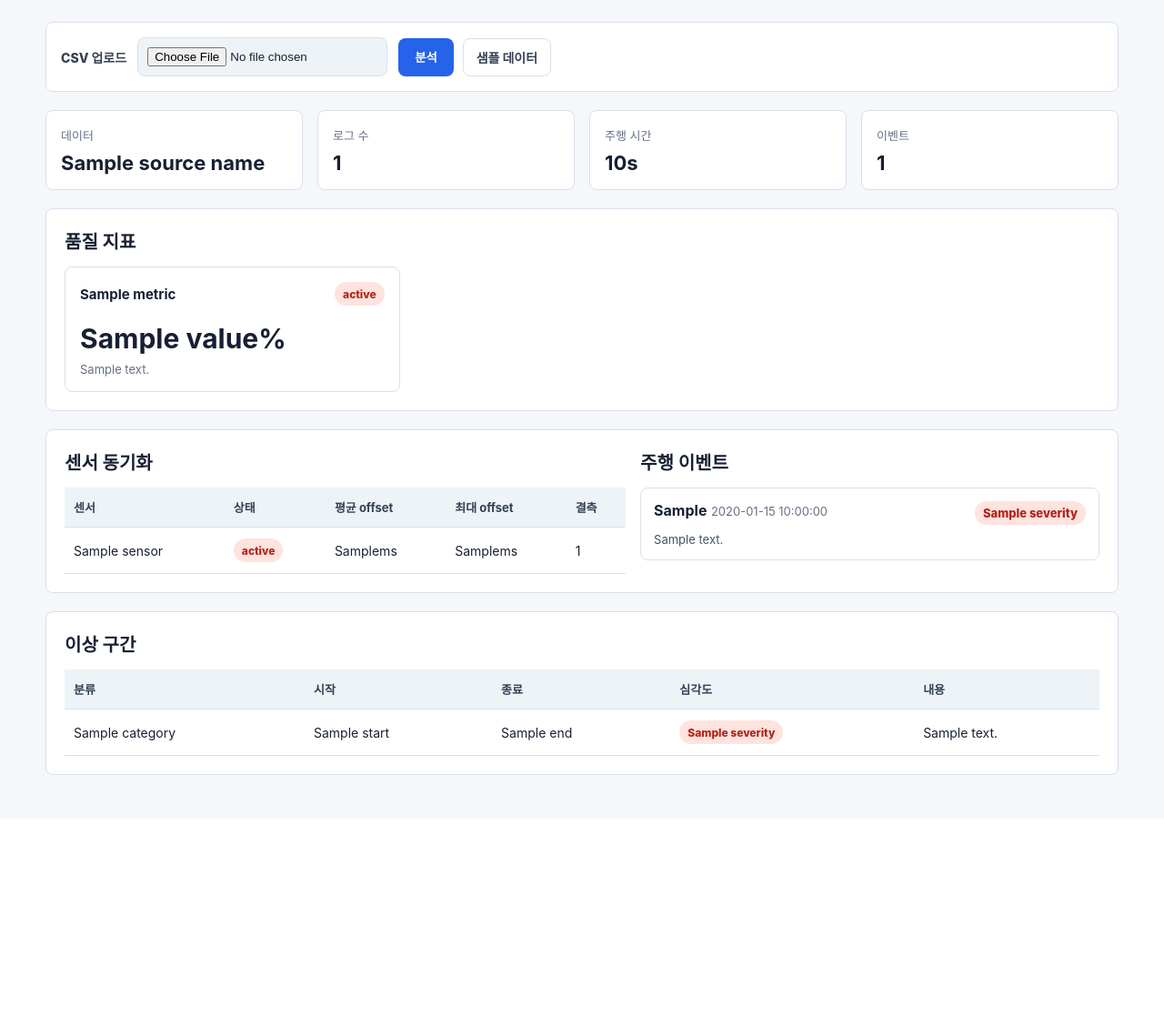
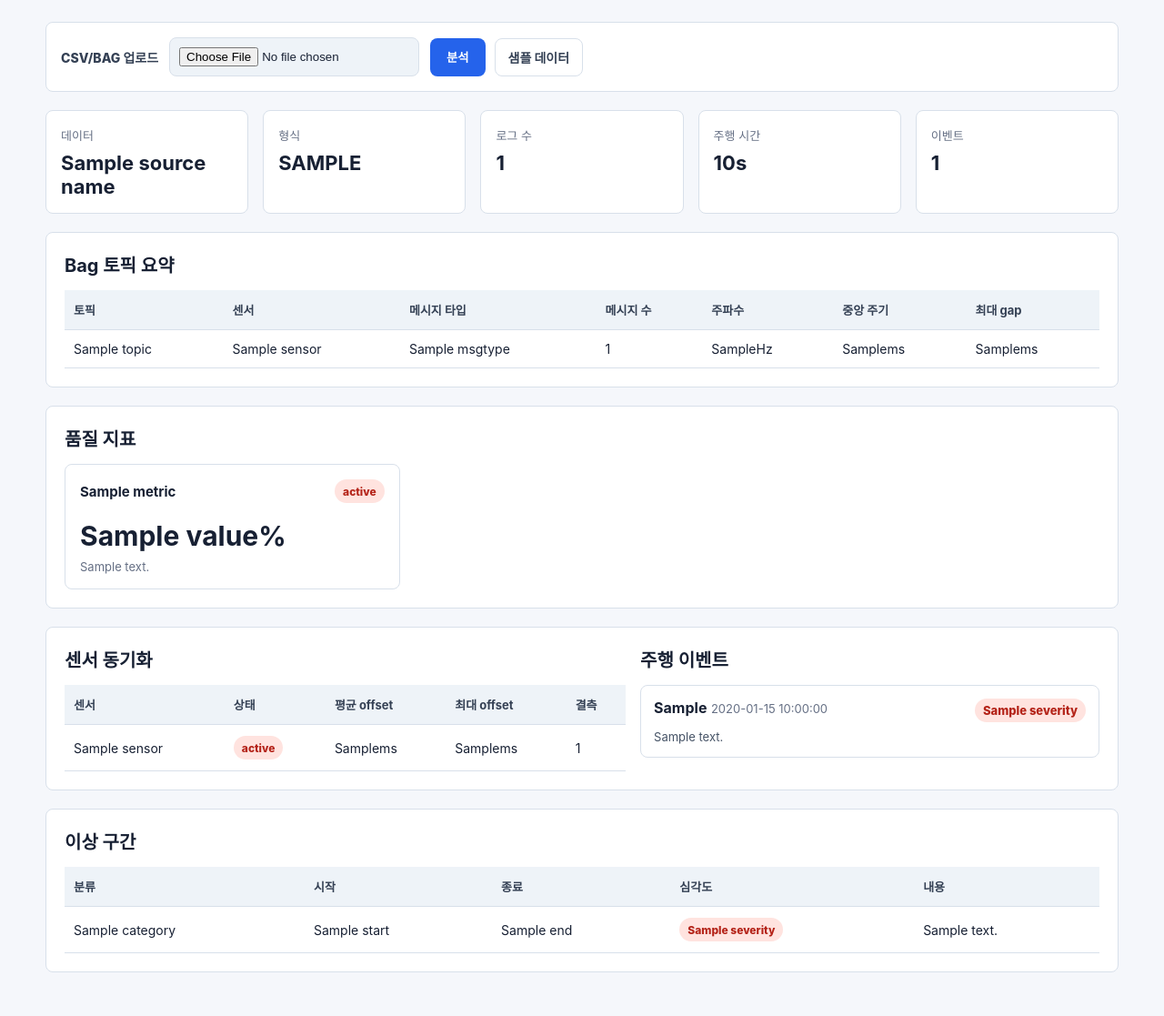
Before and after one commit to Donok53/autodriving_dataset_QA_dashboard, a FastAPI app: template app/templates/dashboard.html in a window 1280 px wide. Shown: the part 196-1313 px from the top of the page at 91% size. Before the commit the page ends 1048 px from the top, so only its background shows below. Run offline with FastAPI, Linux system fonts and the light colour scheme; the template is opened without the code that fills it: most values are stand-ins (such as "Sample title", 1, 10 or a date in 2020).

Commit message:
대시보드에 bag 토픽 요약 표시 추가

```diff
--- a/app/static/styles.css
+++ b/app/static/styles.css
@@ -156,7 +156,7 @@ h1 {
 }
 
 .summary-strip {
-  grid-template-columns: repeat(4, minmax(0, 1fr));
+  grid-template-columns: repeat(5, minmax(0, 1fr));
 }
 
 .stat-card,
--- a/app/templates/dashboard.html
+++ b/app/templates/dashboard.html
@@ -21,8 +21,8 @@
     <main class="layout">
       <section class="upload-panel">
         <form action="/upload" method="post" enctype="multipart/form-data">
-          <label for="file">CSV 업로드</label>
-          <input id="file" name="file" type="file" accept=".csv" required>
+          <label for="file">CSV/BAG 업로드</label>
+          <input id="file" name="file" type="file" accept=".csv,.bag" required>
           <div class="upload-actions">
             <button type="submit">분석</button>
             <a href="/">샘플 데이터</a>
@@ -36,7 +36,11 @@
           <strong>{{ source_name }}</strong>
         </article>
         <article class="stat-card">
-          <span>로그 수</span>
+          <span>형식</span>
+          <strong>{{ summary.source_type | upper }}</strong>
+        </article>
+        <article class="stat-card">
+          <span>{% if summary.source_type == 'bag' %}메시지 수{% else %}로그 수{% endif %}</span>
           <strong>{{ summary.total_rows }}</strong>
         </article>
         <article class="stat-card">
@@ -51,6 +55,42 @@
 
       {% if error %}
       <section class="alert">{{ error }}</section>
+      {% endif %}
+
+      {% if summary.topic_profiles %}
+      <section class="panel">
+        <div class="section-title">
+          <h2>Bag 토픽 요약</h2>
+        </div>
+        <div class="table-wrap">
+          <table>
+            <thead>
+              <tr>
+                <th>토픽</th>
+                <th>센서</th>
+                <th>메시지 타입</th>
+                <th>메시지 수</th>
+                <th>주파수</th>
+                <th>중앙 주기</th>
+                <th>최대 gap</th>
+              </tr>
+            </thead>
+            <tbody>
+              {% for topic in summary.topic_profiles %}
+              <tr>
+                <td>{{ topic.topic }}</td>
+                <td>{{ topic.sensor }}</td>
+                <td>{{ topic.msgtype }}</td>
+                <td>{{ topic.message_count }}</td>
+                <td>{{ topic.frequency_hz }}Hz</td>
+                <td>{{ topic.median_period_ms }}ms</td>
+                <td>{{ topic.max_gap_ms }}ms</td>
+              </tr>
+              {% endfor %}
+            </tbody>
+          </table>
+        </div>
+      </section>
       {% endif %}
 
       <section class="panel">
```
